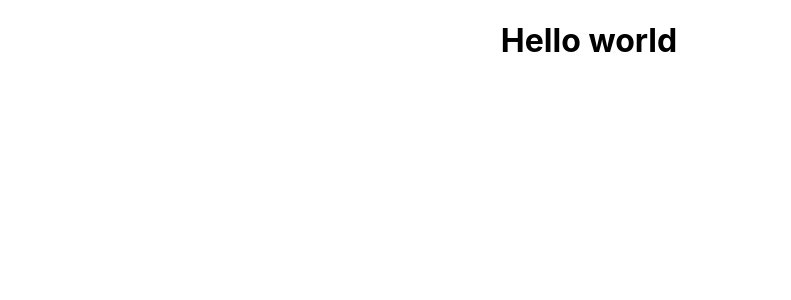
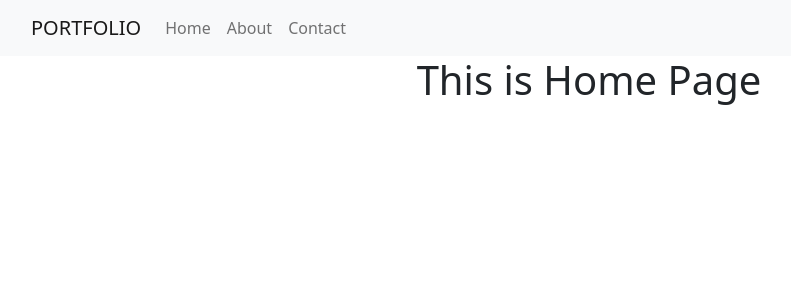
Before and after one commit to varunjatav/varunjatav-varunjatav, a React (Create React App) app: page / in a window 1280 px wide. Shown: the top 300 px of the page, without its empty margins (51-842 px from the left). Built offline with nearby package versions, Linux system fonts and the light colour scheme.

Commit message:
Added navbar

```diff
--- a/src/App.js
+++ b/src/App.js
@@ -1,10 +1,11 @@
-import logo from './logo.svg';
+
+import NavbarPort from './Components/Navbar';
 import './App.css';
 
 function App() {
   return (
     <div className="App">
-     <h1>Hello world</h1>
+   <NavbarPort/>
     </div>
   );
 }
--- /dev/null
+++ b/src/Components/Navbar.jsx
@@ -0,0 +1,37 @@
+import Container from 'react-bootstrap/Container';
+import Nav from 'react-bootstrap/Nav';
+import Navbar from 'react-bootstrap/Navbar';
+import {Route,Routes,Link} from "react-router-dom";
+import { About } from '../Pages/about';
+import { Contact } from '../Pages/contact';
+import { Home } from '../Pages/home';
+
+
+function NavbarPort() {
+  return (
+    <>
+    <Navbar bg="light" expand="lg" >
+      <Container>
+        <Navbar.Brand >PORTFOLIO</Navbar.Brand>
+        <Navbar.Toggle aria-controls="basic-navbar-nav" />
+        <Navbar.Collapse id="basic-navbar-nav">
+          <Nav >
+            <Nav.Link  as={Link} to="/">Home</Nav.Link>
+            <Nav.Link   as={Link} to="/about">About</Nav.Link>
+            <Nav.Link   as={Link} to="/contact">Contact</Nav.Link>
+          </Nav>
+        </Navbar.Collapse >
+      </Container>
+    </Navbar>
+      <div>
+        <Routes>
+            <Route path='/about' element={<About/>} />
+            <Route path='/contact' element={<Contact/>} />
+            <Route path='/' element={<Home/>} />
+        </Routes>
+      </div>
+  </>
+  );
+}
+
+export default NavbarPort;
--- /dev/null
+++ b/src/Pages/about.jsx
@@ -0,0 +1,7 @@
+import React from 'react'
+
+export const About = () => {
+  return (
+    <div><h1>This is About Page</h1></div>
+  )
+}
--- /dev/null
+++ b/src/Pages/contact.jsx
@@ -0,0 +1,7 @@
+import React from 'react'
+
+export const Contact = () => {
+  return (
+    <div><h1>This is Contact Page</h1></div>
+  )
+}
--- /dev/null
+++ b/src/Pages/home.jsx
@@ -0,0 +1,9 @@
+import React from 'react'
+
+export const Home = () => {
+  return (
+    <div>
+  <h1>This is Home Page</h1>
+    </div>
+  )
+}
--- a/src/index.js
+++ b/src/index.js
@@ -3,12 +3,14 @@ import ReactDOM from 'react-dom/client';
 import './index.css';
 import App from './App';
 import reportWebVitals from './reportWebVitals';
+import 'bootstrap/dist/css/bootstrap.min.css';
+import { BrowserRouter } from 'react-router-dom';
 
 const root = ReactDOM.createRoot(document.getElementById('root'));
 root.render(
-  <React.StrictMode>
+  <BrowserRouter>
     <App />
-  </React.StrictMode>
+  </BrowserRouter>
 );
 
 // If you want to start measuring performance in your app, pass a function
```
Also changed, not shown: package.json (+9 -2 lines), 1 other file (tests, documents, lock files or other folders).
